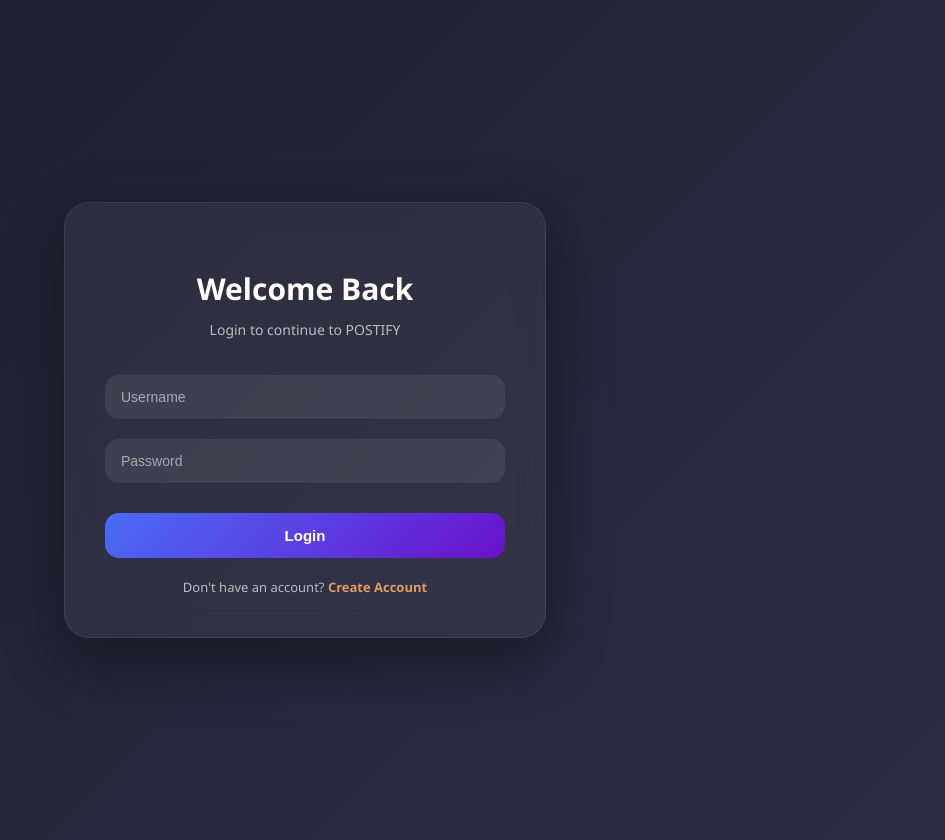
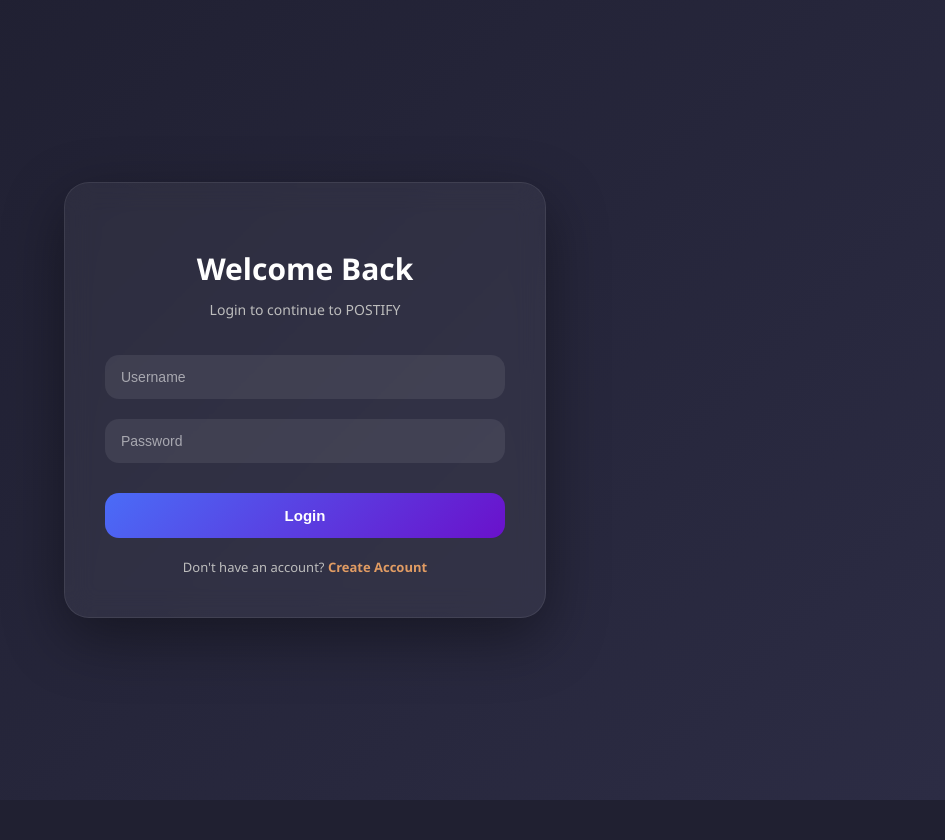
Before and after one commit to ghogharifenil/Postify, a Django app: page /login/ in a window 1280 px wide. Shown: the whole page, without its empty margins (335-1280 px from the left). After the commit the page ends 800 px from the top, so only its background shows below. Run offline with Django 5.2, Linux system fonts and the light colour scheme.

Commit message:
render deploy web site

```diff
--- a/account/templates/profile/login.html
+++ b/account/templates/profile/login.html
@@ -14,21 +14,21 @@
 <style>
 /* BACKGROUND */
 
+
+html{
+    height:100%;
+}
+
 body{
-    font-family:"Segoe UI",sans-serif;
     margin:0;
-    min-height:100vh;
+    height:100vh;
     display:flex;
     justify-content:center;
     align-items:center;
-    padding:20px;
-    background:linear-gradient(
-        135deg,
-        #1e1e2f,
-        #2c2c44
-    );
+    overflow:hidden; /* Scroll બંધ */
+    font-family:"Segoe UI",sans-serif;
+    background:linear-gradient(135deg,#1e1e2f,#2c2c44);
 }
-
 
 /* LOGIN CARD */
 
@@ -44,7 +44,11 @@ body{
     transition:.3s;
     text-align:center;
 }
-
+.box{
+    width:min(400px,90vw);
+    max-height:90vh;
+    overflow:auto;
+}
 .box:hover{
     transform:translateY(-5px);
 }
```
